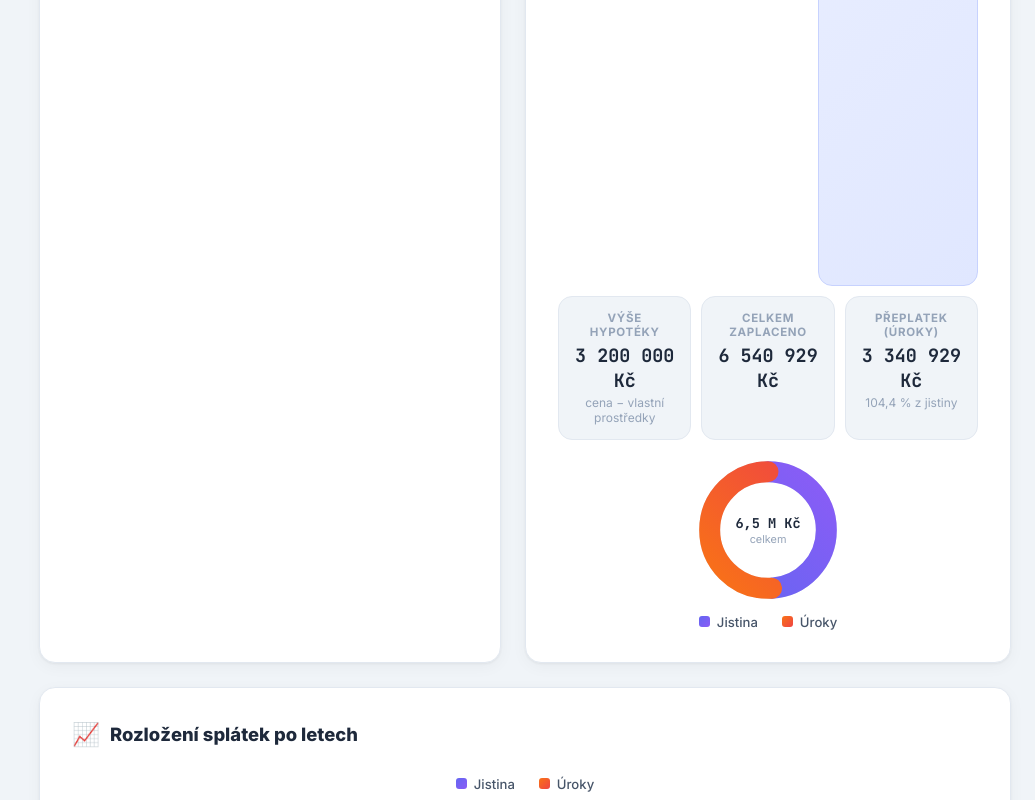
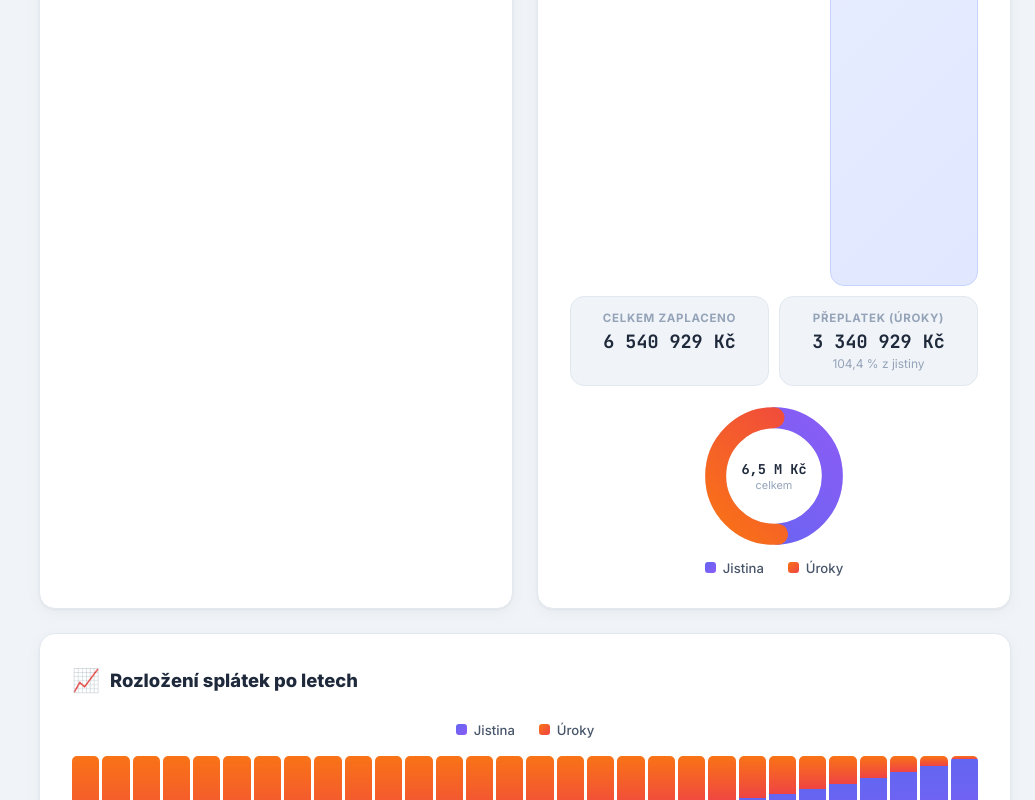
Before and after one commit to tmutina79-png/hypotecni-kalkulacka, a plain HTML site: page index.html in a window 1280 px wide. Shown: the part 872-1672 px from the top of the page, without its empty margins (245-1280 px from the left). Drawn offline with Linux system fonts and the light colour scheme.

Commit message:
Hypotéka: 3 boxy jako investice, výše hypotéky jako podnápis

```diff
--- a/index.html
+++ b/index.html
@@ -366,10 +366,6 @@
             margin-bottom: 20px;
         }
 
-        .results.mortgage-results {
-            grid-template-columns: 1fr 1fr 1fr;
-        }
-
         .results .result-box:first-child {
             grid-column: 1 / -1;
         }
@@ -575,10 +571,6 @@
         @media (max-width: 600px) {
             .qr-box { top: 10px; right: 10px; padding: 8px; }
             .qr-box img { width: 70px; height: 70px; }
-
-            .results.mortgage-results {
-                grid-template-columns: 1fr 1fr;
-            }
         }
 
         @media (max-width: 480px) {
@@ -688,15 +680,11 @@
                 <div class="card anim-3">
                     <div class="card-title"><span class="icon">📊</span> Výsledky</div>
 
-                    <div class="results mortgage-results">
+                    <div class="results">
                         <div class="result-box main">
                             <div class="result-label">Měsíční splátka</div>
                             <div class="result-value" id="monthly">—</div>
-                        </div>
-                        <div class="result-box">
-                            <div class="result-label">Výše hypotéky</div>
-                            <div class="result-value" id="loan">—</div>
-                            <div class="result-sub">cena − vlastní prostředky</div>
+                            <div class="result-sub">výše hypotéky: <span id="loan">—</span></div>
                         </div>
                         <div class="result-box">
                             <div class="result-label">Celkem zaplaceno</div>
```
